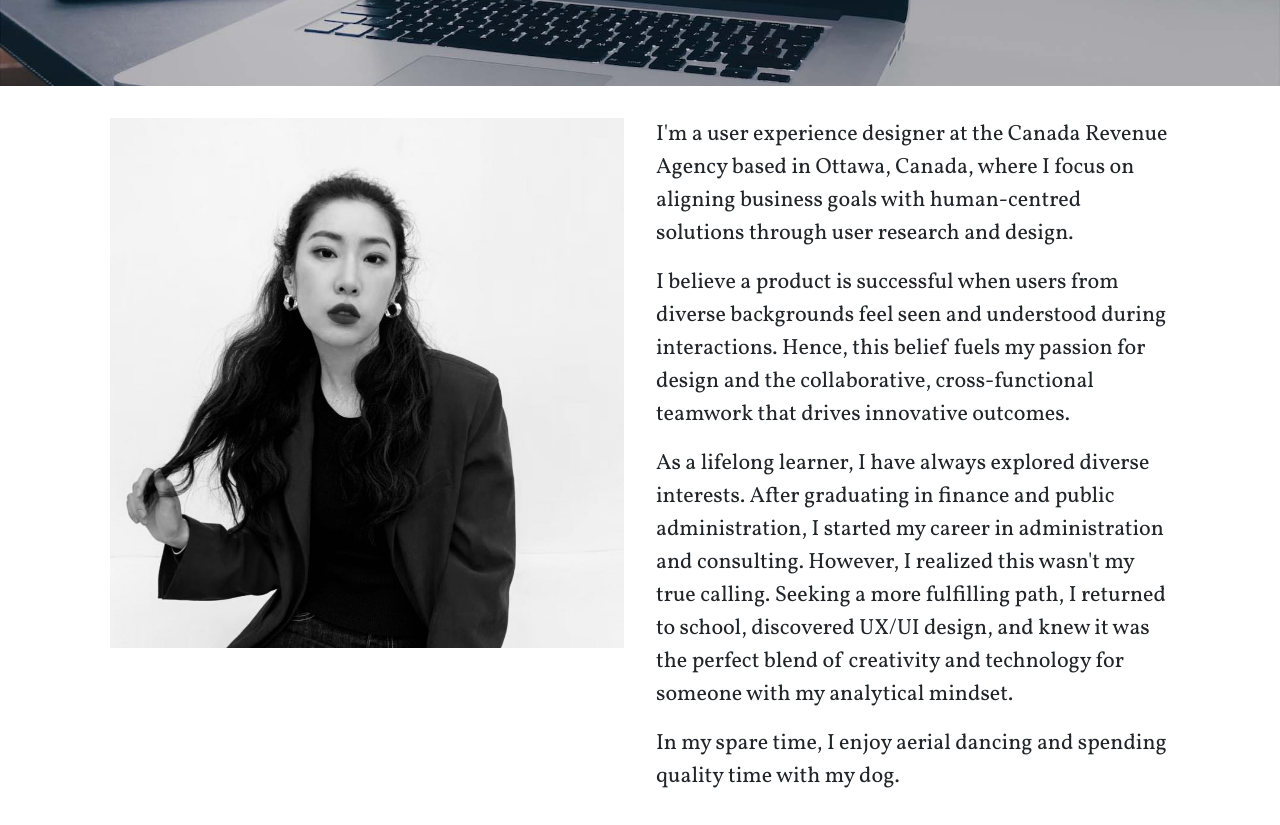
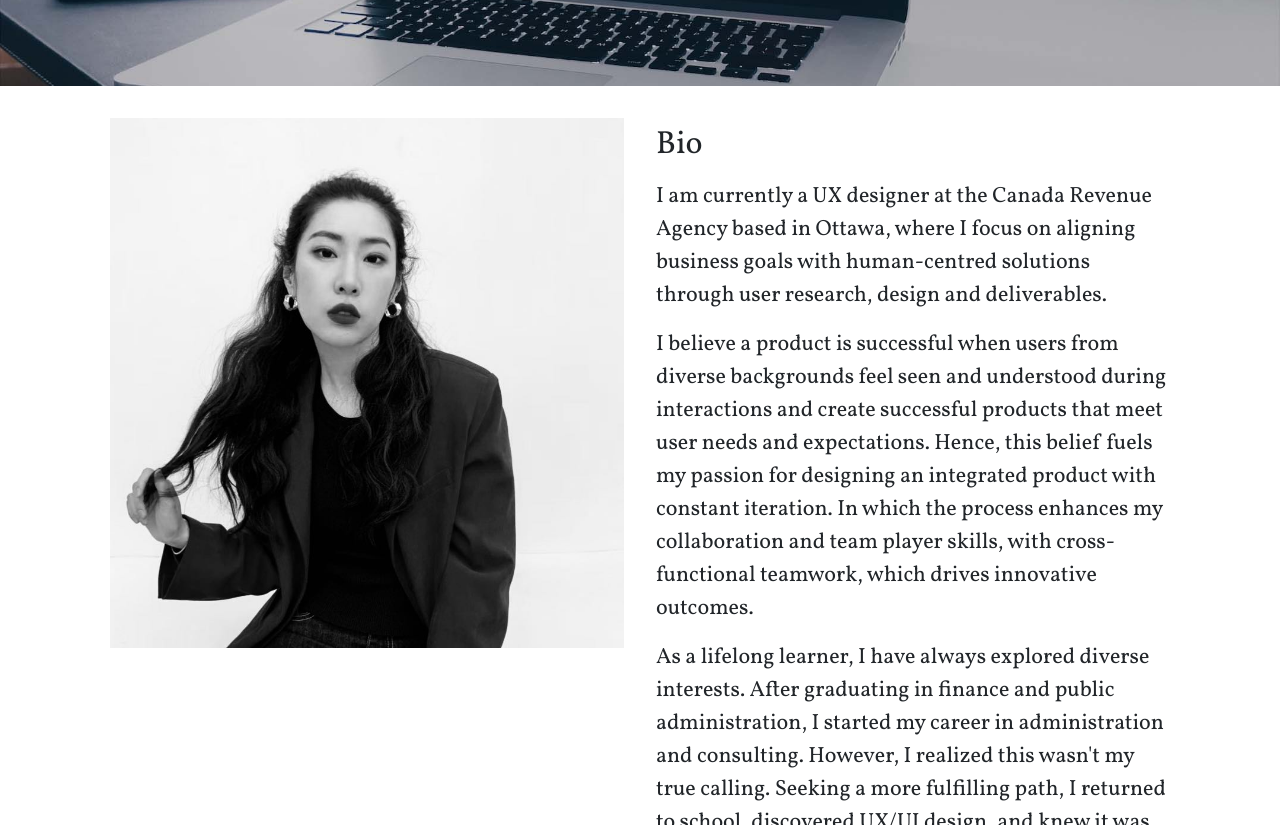
Before and after one commit to xion0026/portfolio, a plain HTML site: page index.html in a window 1280 px wide. Shown: the part 665-1490 px from the top of the page. Drawn offline with nearby package versions, Linux system fonts and the light colour scheme.

Commit message:
Bio update

```diff
--- a/index.html
+++ b/index.html
@@ -113,12 +113,12 @@
                 </div>
                 <!-- about me -->
                 <div class="col-xl-6 p-3">
-
+                  <h2 class="py-2">Bio</h2>
                     <p>
-                      I&#39;m a user experience designer at the Canada Revenue Agency based in Ottawa, Canada, where I focus on aligning business goals with human-centred solutions through user research and design.
+                      I am currently a UX designer at the Canada Revenue Agency based in Ottawa, where I focus on aligning business goals with human-centred solutions through user research, design and deliverables.
                     </p>
                     <p>
-                      I believe a product is successful when users from diverse backgrounds feel seen and understood during interactions. Hence, this belief fuels my passion for design and the collaborative, cross-functional teamwork that drives innovative outcomes.
+                      I believe a product is successful when users from diverse backgrounds feel seen and understood during interactions and create successful products that meet user needs and expectations. Hence, this belief fuels my passion for designing an integrated product with constant iteration. In which the process enhances my collaboration and team player skills, with cross-functional teamwork, which drives innovative outcomes.
                     </p>
                     <p>
                       As a lifelong learner, I have always explored diverse interests. After graduating in finance and public administration, I started my career in administration and consulting. However, I realized this wasn't my true calling. Seeking a more fulfilling path, I returned to school, discovered UX/UI design, and knew it was the perfect blend of creativity and technology for someone with my analytical mindset.
```
